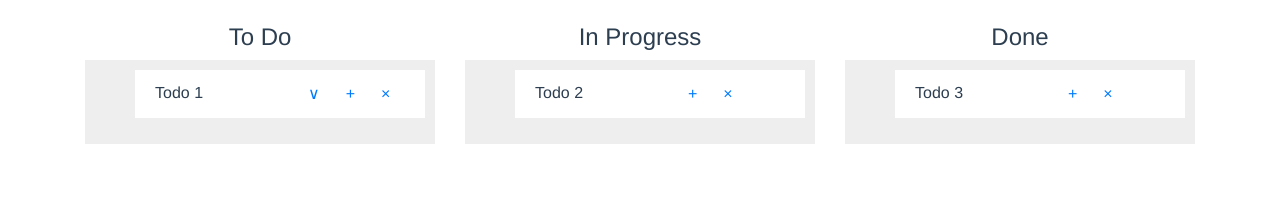
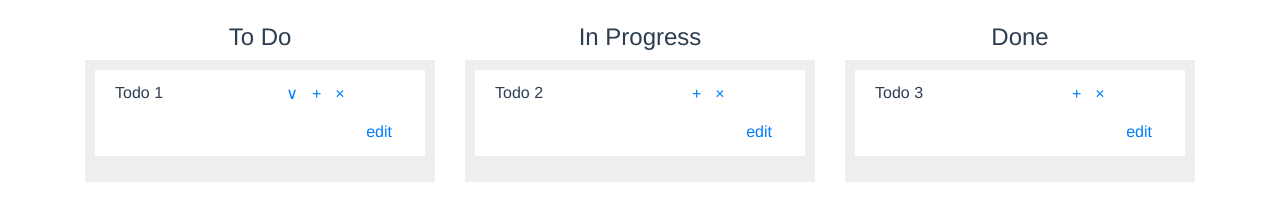
Before and after one commit to ValeriaAhmetzhanova/ke-test, a Vue app: page /board/1 in a window 1280 px wide. Shown: the part 155-361 px from the top of the page. Built offline with nearby package versions, Linux system fonts and the light colour scheme; what vue-blob-json-csv would draw is missing.

Commit message:
move task to another project

```diff
--- a/src/components/SubtaskList.vue
+++ b/src/components/SubtaskList.vue
@@ -8,15 +8,26 @@
                           @blur="onTitleEdit">
                     </span>
                 </b-col>
-                <b-col cols="6">
+                <b-col cols="4" class="text-right">
                     <b-button
                             variant="link"
-                        v-if="task.tasks.length > 0"
-                        @click="toggleChildren">
+                            v-if="task.tasks.length > 0"
+                            @click="toggleChildren"
+                            class="project-btn">
                         &or;
                     </b-button>
-                    <b-button variant="link" @click="$emit('add-clicked', task.id)">&plus;</b-button>
-                    <b-button variant="link" @click="$emit('remove-clicked', task.id)">&times;</b-button>
+                    <b-button
+                            variant="link"
+                            @click="$emit('add-clicked', task.id)"
+                            class="project-btn">
+                        &plus;
+                    </b-button>
+                    <b-button
+                            variant="link"
+                            @click="$emit('remove-clicked', task.id)"
+                            class="project-btn">
+                        &times;
+                    </b-button>
                 </b-col>
             </b-row>
         </b-container>
@@ -48,7 +59,7 @@
         name: 'subtask-list',
         computed: {
             indent() {
-                return { transform: `translate(${this.depth * 50}px)` }
+                return { transform: `translate(${this.depth * 15}px)` }
             }
         },
         methods: {
@@ -80,4 +91,10 @@
     .task-item-title {
         padding: 6px;
     }
+
+    .btn.project-btn {
+        padding: 6px;
+    }
+
+
 </style>
--- a/src/components/TodoItem.vue
+++ b/src/components/TodoItem.vue
@@ -8,6 +8,28 @@
                     v-on:add-clicked="toggleModal"
                     v-on:task-title-edit="editTaskTitle"
             />
+            <b-container class="text-right">
+                <b-button
+                        v-if="!editShow"
+                        variant="link"
+                        @click="toggleEditShow"
+                >
+                    edit
+                </b-button>
+                <b-container v-if="editShow">
+                    <b-row>
+                        <b-col cols="4">
+                            <span>Move to</span>
+                        </b-col>
+                        <b-col cols="5">
+                            <b-form-select v-model="moveToSelected" :options="projectNames" size="sm"></b-form-select>
+                        </b-col>
+                        <b-col cols="3">
+                            <b-button variant="link" @click="handleTaskMove(todo.id)">Save</b-button>
+                        </b-col>
+                    </b-row>
+                </b-container>
+            </b-container>
         </li>
         <b-modal
                 v-model="modalShow"
@@ -39,7 +61,18 @@
     import {mapGetters, mapMutations} from "vuex";
     export default {
         props: ["todo", "projectId"],
-        computed: mapGetters(["allProjects"]),
+        computed: {
+            ...mapGetters(["allProjects"]),
+            projectNames() {
+                let projects = [];
+                for (let project of this.allProjects) {
+                    if (project.id != this.projectId){
+                        projects.push({value: project.id, text: project.title})
+                    }
+                }
+                return projects;
+            }
+        },
         components: {
             'subtask-list': SubtaskList
         },
@@ -47,7 +80,9 @@
             return {
                 newTitle: "",
                 modalShow: false,
-                taskId: ""
+                taskId: "",
+                moveToSelected: null,
+                editShow: false
             }
         },
         methods: {
@@ -111,6 +146,22 @@
             resetModal() {
                 this.newTitle = "";
             },
+            toggleEditShow () {
+                this.editShow = !this.editShow;
+            },
+            handleTaskMove (todoId) {
+                if (this.moveToSelected != null) {
+                    let updatedProjects = this.allProjects;
+                    let task = updatedProjects.find(project => project.id == this.projectId).tasks.find(task => task.id == todoId);
+                    let updatedTasks = updatedProjects.find(project => project.id == this.projectId).tasks.filter(task => task.id != todoId);
+                    updatedProjects.find(project => project.id == this.projectId).tasks = updatedTasks;
+                    updatedProjects.find(project => project.id == this.moveToSelected).tasks.push(task);
+                    this.updateProjects(
+                        updatedProjects
+                    );
+                }
+                this.toggleEditShow();
+            }
         }
     }
 </script>
--- a/src/components/TodoList.vue
+++ b/src/components/TodoList.vue
@@ -9,17 +9,18 @@
                         @dragover.prevent
                         @dragenter.prevent
                 >
-                    <ul>
+                    <ul class="p-0">
                         <li
                                 v-for="todo in getProjectById(id).tasks"
                                 v-if="todo.status === 'to do'"
                                 draggable
                                 @dragstart="startDrag($event, todo)">
+                            <div class="drag-el">
                                 <TodoItem
                                         v-bind:todo="todo"
                                         v-bind:projectId="id"
-                                    class="drag-el"
                                 />
+                            </div>
                         </li>
                     </ul>
                 </div>
@@ -32,17 +33,18 @@
                         @dragover.prevent
                         @dragenter.prevent
                 >
-                    <ul>
+                    <ul class="p-0">
                         <li
                                 v-for="todo in getProjectById(id).tasks"
                                 v-if="todo.status === 'in progress'"
                                 draggable
                                 @dragstart="startDrag($event, todo)">
+                            <div class="drag-el">
                                 <TodoItem
                                         v-bind:todo="todo"
                                         v-bind:projectId="id"
-                                    class="drag-el"
                                 />
+                            </div>
                         </li>
                     </ul>
                 </div>
@@ -55,17 +57,18 @@
                         @dragover.prevent
                         @dragenter.prevent
                 >
-                    <ul>
+                    <ul class="p-0">
                         <li
                                 v-for="todo in getProjectById(id).tasks"
                                 v-if="todo.status === 'done'"
                                 draggable
                                 @dragstart="startDrag($event, todo)">
+                            <div class="drag-el">
                                 <TodoItem
                                         v-bind:todo="todo"
                                         v-bind:projectId="id"
-                                    class="drag-el"
                                 />
+                            </div>
                         </li>
                     </ul>
                 </div>
@@ -77,11 +80,18 @@
 <script>
     import {mapGetters, mapMutations} from "vuex";
     import TodoItem from '@/components/TodoItem'
+    import projects from "../store/modules/projects";
     export default {
         computed: mapGetters(["allProjects","getProjectById"]),
         props: ['id'],
         components: {
             TodoItem
+        },
+        data() {
+            return {
+                moveToSelected: null,
+                editShow: false
+            }
         },
         methods: {
             ...mapMutations(["updateProjects"]),
@@ -98,6 +108,22 @@
                 this.updateProjects(
                     updatedProjects
                 );
+            },
+            toggleEditShow () {
+                this.editShow = !this.editShow;
+            },
+            handleTaskMove (todoId) {
+                if (this.moveToSelected != null) {
+                    let updatedProjects = this.allProjects;
+                    let task = updatedProjects.find(project => project.id == this.id).tasks.find(task => task.id == todoId);
+                    let updatedTasks = updatedProjects.find(project => project.id == this.id).tasks.filter(task => task.id != todoId);
+                    updatedProjects.find(project => project.id == this.id).tasks = updatedTasks;
+                    updatedProjects.find(project => project.id == this.moveToSelected).tasks.push(task);
+                    this.updateProjects(
+                        updatedProjects
+                    );
+                }
+                this.toggleEditShow();
             }
         }
     }
```
Lines whose indentation alone changed are shown as unchanged.
